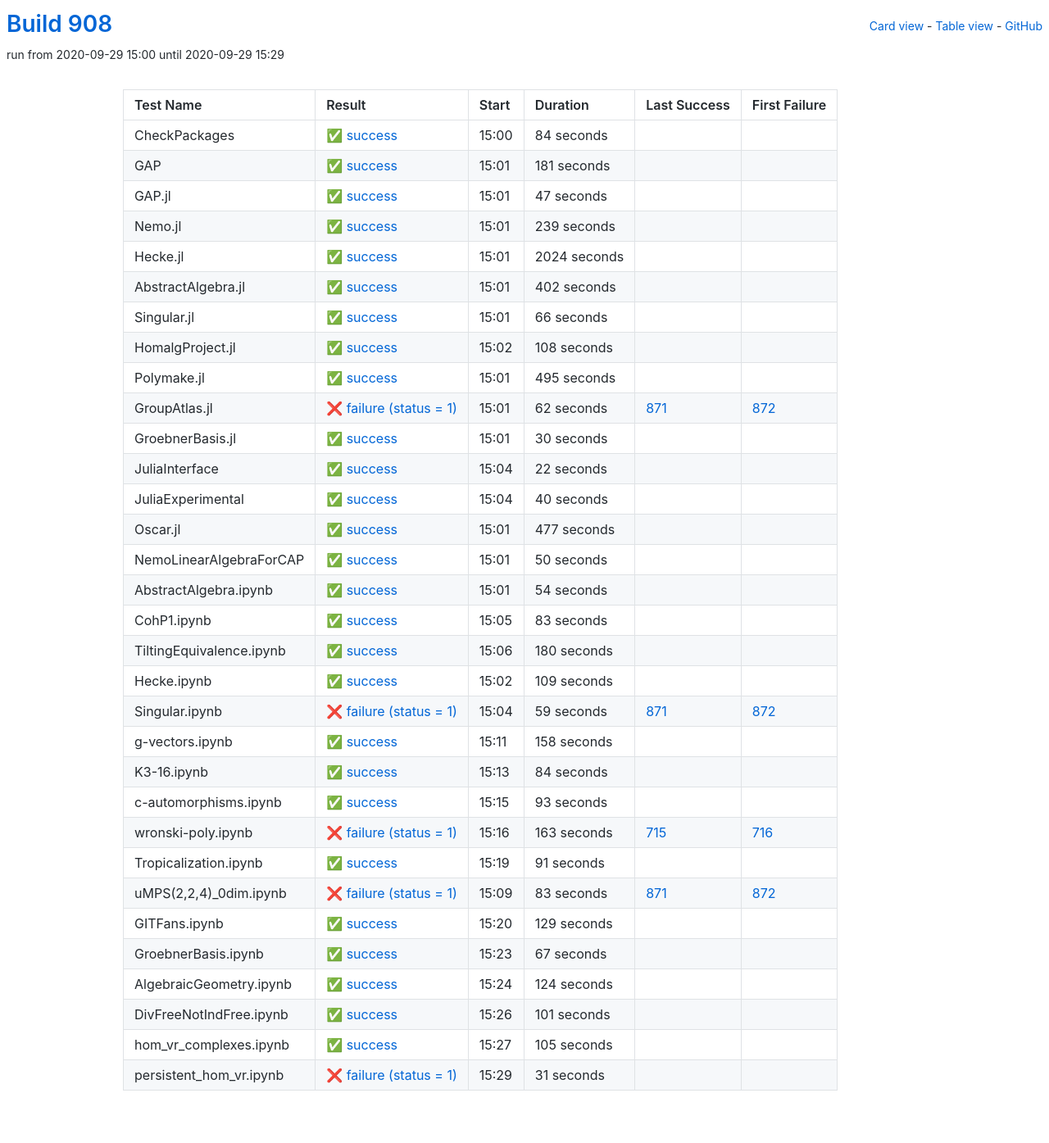
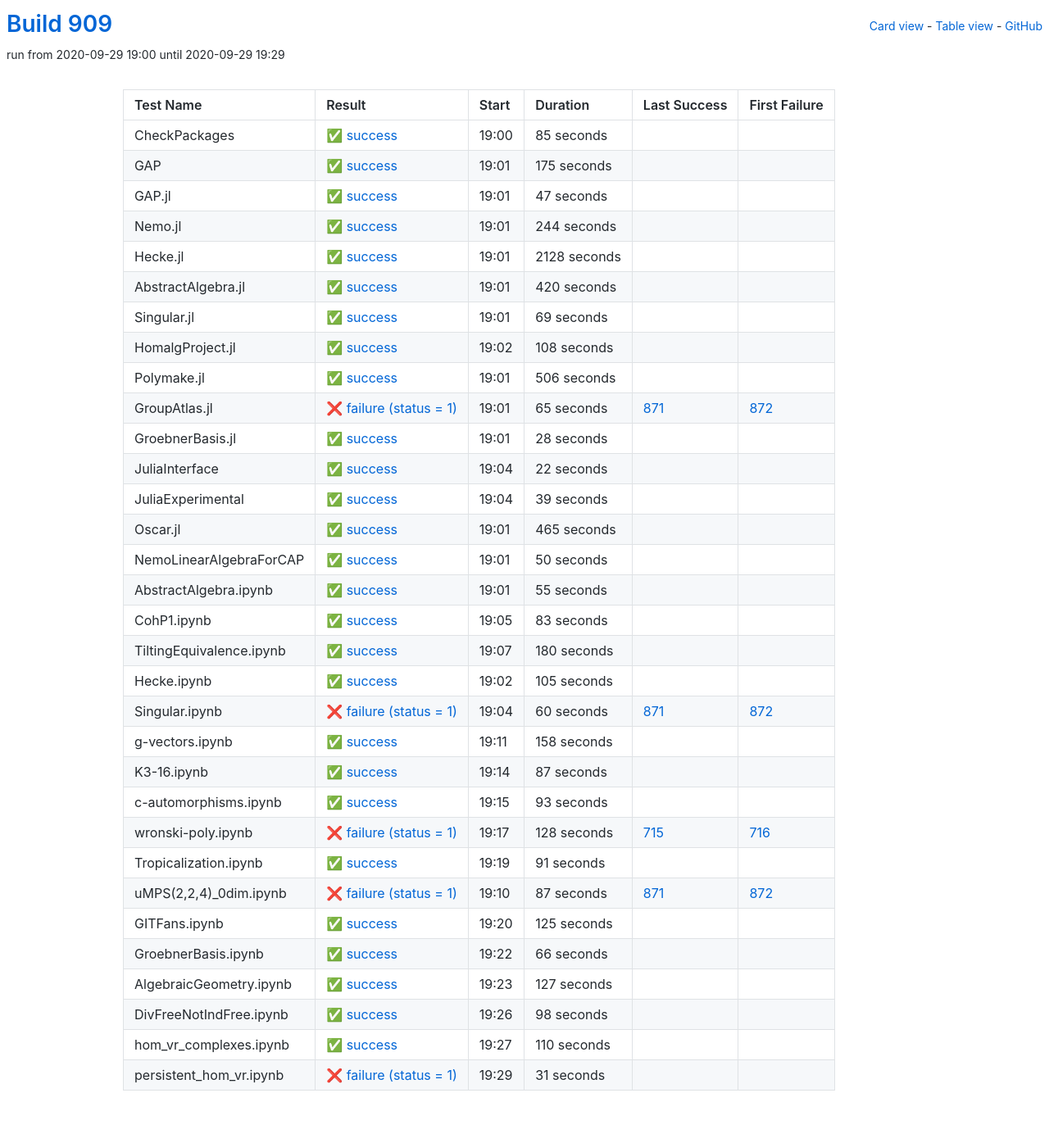
Before and after one commit to oscar-system/oscar-ci-status-stable, a Jekyll site: the page built from table.html, in a window 1280 px wide. Shown: the whole page at 82% size. Built offline with Jekyll 4.4.1, drawn with Linux system fonts in a browser that asks for light colours.

Commit message:
Build #909

```diff
--- a/_data/ci.yml
+++ b/_data/ci.yml
@@ -1,6 +1,6 @@
 ---
-build: 908
-build_url: https://oscarci.mathematik.uni-kl.de/job/oscar-stable/908/
+build: 909
+build_url: https://oscarci.mathematik.uni-kl.de/job/oscar-stable/909/
 job: oscar-stable
 organization: oscar-system
 repo: oscar-ci-status-stable
@@ -8,32 +8,32 @@ repourl: https://github.com/oscar-system/oscar-ci-status-stable
 tests:
 - name: CheckPackages
   id: checkpackages
-  log: https://oscarci.mathematik.uni-kl.de/job/oscar-stable/908/artifact/logs/build-908/CheckPackages.log
-  start: 2020-09-29 15:00
+  log: https://oscarci.mathematik.uni-kl.de/job/oscar-stable/909/artifact/logs/build-909/CheckPackages.log
+  start: 2020-09-29 19:00
   success: true
   exitcode: 0
   status: success
-  duration: 84
+  duration: 85
   last_success: false
   last_success_url:
   first_failure: false
   first_failure_url:
 - name: GAP
   id: gap
-  log: https://oscarci.mathematik.uni-kl.de/job/oscar-stable/908/artifact/logs/build-908/GAP.log
-  start: 2020-09-29 15:01
+  log: https://oscarci.mathematik.uni-kl.de/job/oscar-stable/909/artifact/logs/build-909/GAP.log
+  start: 2020-09-29 19:01
   success: true
   exitcode: 0
   status: success
-  duration: 181
+  duration: 175
   last_success: false
   last_success_url:
   first_failure: false
   first_failure_url:
 - name: GAP.jl
   id: gap-jl
-  log: https://oscarci.mathematik.uni-kl.de/job/oscar-stable/908/artifact/logs/build-908/GAP.jl.log
-  start: 2020-09-29 15:01
+  log: https://oscarci.mathematik.uni-kl.de/job/oscar-stable/909/artifact/logs/build-909/GAP.jl.log
+  start: 2020-09-29 19:01
   success: true
   exitcode: 0
   status: success
@@ -44,56 +44,56 @@ tests:
   first_failure_url:
 - name: Nemo.jl
   id: nemo-jl
-  log: https://oscarci.mathematik.uni-kl.de/job/oscar-stable/908/artifact/logs/build-908/Nemo.jl.log
-  start: 2020-09-29 15:01
+  log: https://oscarci.mathematik.uni-kl.de/job/oscar-stable/909/artifact/logs/build-909/Nemo.jl.log
+  start: 2020-09-29 19:01
   success: true
   exitcode: 0
   status: success
-  duration: 239
+  duration: 244
   last_success: false
   last_success_url:
   first_failure: false
   first_failure_url:
 - name: Hecke.jl
   id: hecke-jl
-  log: https://oscarci.mathematik.uni-kl.de/job/oscar-stable/908/artifact/logs/build-908/Hecke.jl.log
-  start: 2020-09-29 15:01
+  log: https://oscarci.mathematik.uni-kl.de/job/oscar-stable/909/artifact/logs/build-909/Hecke.jl.log
+  start: 2020-09-29 19:01
   success: true
   exitcode: 0
   status: success
-  duration: 2024
+  duration: 2128
   last_success: false
   last_success_url:
   first_failure: false
   first_failure_url:
 - name: AbstractAlgebra.jl
   id: abstractalgebra-jl
-  log: https://oscarci.mathematik.uni-kl.de/job/oscar-stable/908/artifact/logs/build-908/AbstractAlgebra.jl.log
-  start: 2020-09-29 15:01
+  log: https://oscarci.mathematik.uni-kl.de/job/oscar-stable/909/artifact/logs/build-909/AbstractAlgebra.jl.log
+  start: 2020-09-29 19:01
   success: true
   exitcode: 0
   status: success
-  duration: 402
+  duration: 420
   last_success: false
   last_success_url:
   first_failure: false
   first_failure_url:
 - name: Singular.jl
   id: singular-jl
-  log: https://oscarci.mathematik.uni-kl.de/job/oscar-stable/908/artifact/logs/build-908/Singular.jl.log
-  start: 2020-09-29 15:01
+  log: https://oscarci.mathematik.uni-kl.de/job/oscar-stable/909/artifact/logs/build-909/Singular.jl.log
+  start: 2020-09-29 19:01
   success: true
   exitcode: 0
   status: success
-  duration: 66
+  duration: 69
   last_success: false
   last_success_url:
   first_failure: false
   first_failure_url:
 - name: HomalgProject.jl
   id: homalgproject-jl
-  log: https://oscarci.mathematik.uni-kl.de/job/oscar-stable/908/artifact/logs/build-908/HomalgProject.jl.log
-  start: 2020-09-29 15:02
+  log: https://oscarci.mathematik.uni-kl.de/job/oscar-stable/909/artifact/logs/build-909/HomalgProject.jl.log
+  start: 2020-09-29 19:02
   success: true
   exitcode: 0
   status: success
@@ -104,44 +104,44 @@ tests:
   first_failure_url:
 - name: Polymake.jl
   id: polymake-jl
-  log: https://oscarci.mathematik.uni-kl.de/job/oscar-stable/908/artifact/logs/build-908/Polymake.jl.log
-  start: 2020-09-29 15:01
+  log: https://oscarci.mathematik.uni-kl.de/job/oscar-stable/909/artifact/logs/build-909/Polymake.jl.log
+  start: 2020-09-29 19:01
   success: true
   exitcode: 0
   status: success
-  duration: 495
+  duration: 506
   last_success: false
   last_success_url:
   first_failure: false
   first_failure_url:
 - name: GroupAtlas.jl
   id: groupatlas-jl
-  log: https://oscarci.mathematik.uni-kl.de/job/oscar-stable/908/artifact/logs/build-908/GroupAtlas.jl.log
-  start: 2020-09-29 15:01
+  log: https://oscarci.mathematik.uni-kl.de/job/oscar-stable/909/artifact/logs/build-909/GroupAtlas.jl.log
+  start: 2020-09-29 19:01
   success: false
   exitcode: 1
   status: failure
-  duration: 62
+  duration: 65
   last_success: 871
   last_success_url: https://oscarci.mathematik.uni-kl.de/job/oscar-stable/871/
   first_failure: 872
   first_failure_url: https://oscarci.mathematik.uni-kl.de/job/oscar-stable/872/
 - name: GroebnerBasis.jl
   id: groebnerbasis-jl
-  log: https://oscarci.mathematik.uni-kl.de/job/oscar-stable/908/artifact/logs/build-908/GroebnerBasis.jl.log
-  start: 2020-09-29 15:01
+  log: https://oscarci.mathematik.uni-kl.de/job/oscar-stable/909/artifact/logs/build-909/GroebnerBasis.jl.log
+  start: 2020-09-29 19:01
   success: true
   exitcode: 0
   status: success
-  duration: 30
+  duration: 28
   last_success: false
   last_success_url:
   first_failure: false
   first_failure_url:
 - name: JuliaInterface
   id: juliainterface
-  log: https://oscarci.mathematik.uni-kl.de/job/oscar-stable/908/artifact/logs/build-908/JuliaInterface.log
-  start: 2020-09-29 15:04
+  log: https://oscarci.mathematik.uni-kl.de/job/oscar-stable/909/artifact/logs/build-909/JuliaInterface.log
+  start: 2020-09-29 19:04
   success: true
   exitcode: 0
   status: success
@@ -152,32 +152,32 @@ tests:
   first_failure_url:
 - name: JuliaExperimental
   id: juliaexperimental
-  log: https://oscarci.mathematik.uni-kl.de/job/oscar-stable/908/artifact/logs/build-908/JuliaExperimental.log
-  start: 2020-09-29 15:04
+  log: https://oscarci.mathematik.uni-kl.de/job/oscar-stable/909/artifact/logs/build-909/JuliaExperimental.log
+  start: 2020-09-29 19:04
   success: true
   exitcode: 0
   status: success
-  duration: 40
+  duration: 39
   last_success: false
   last_success_url:
   first_failure: false
   first_failure_url:
 - name: Oscar.jl
   id: oscar-jl
-  log: https://oscarci.mathematik.uni-kl.de/job/oscar-stable/908/artifact/logs/build-908/Oscar.jl.log
-  start: 2020-09-29 15:01
+  log: https://oscarci.mathematik.uni-kl.de/job/oscar-stable/909/artifact/logs/build-909/Oscar.jl.log
+  start: 2020-09-29 19:01
   success: true
   exitcode: 0
   status: success
-  duration: 477
+  duration: 465
   last_success: false
   last_success_url:
   first_failure: false
   first_failure_url:
 - name: NemoLinearAlgebraForCAP
   id: nemolinearalgebraforcap
-  log: https://oscarci.mathematik.uni-kl.de/job/oscar-stable/908/artifact/logs/build-908/NemoLinearAlgebraForCAP.log
-  start: 2020-09-29 15:01
+  log: https://oscarci.mathematik.uni-kl.de/job/oscar-stable/909/artifact/logs/build-909/NemoLinearAlgebraForCAP.log
+  start: 2020-09-29 19:01
   success: true
   exitcode: 0
   status: success
@@ -188,20 +188,20 @@ tests:
   first_failure_url:
 - name: AbstractAlgebra.ipynb
   id: abstractalgebra-ipynb
-  log: https://oscarci.mathematik.uni-kl.de/job/oscar-stable/908/artifact/logs/build-908/AbstractAlgebra.ipynb.log
-  start: 2020-09-29 15:01
+  log: https://oscarci.mathematik.uni-kl.de/job/oscar-stable/909/artifact/logs/build-909/AbstractAlgebra.ipynb.log
+  start: 2020-09-29 19:01
   success: true
   exitcode: 0
   status: success
-  duration: 54
+  duration: 55
   last_success: false
   last_success_url:
   first_failure: false
   first_failure_url:
 - name: CohP1.ipynb
   id: cohp1-ipynb
-  log: https://oscarci.mathematik.uni-kl.de/job/oscar-stable/908/artifact/logs/build-908/CohP1.ipynb.log
-  start: 2020-09-29 15:05
+  log: https://oscarci.mathematik.uni-kl.de/job/oscar-stable/909/artifact/logs/build-909/CohP1.ipynb.log
+  start: 2020-09-29 19:05
   success: true
   exitcode: 0
   status: success
@@ -212,8 +212,8 @@ tests:
   first_failure_url:
 - name: TiltingEquivalence.ipynb
   id: tiltingequivalence-ipynb
-  log: https://oscarci.mathematik.uni-kl.de/job/oscar-stable/908/artifact/logs/build-908/TiltingEquivalence.ipynb.log
-  start: 2020-09-29 15:06
+  log: https://oscarci.mathematik.uni-kl.de/job/oscar-stable/909/artifact/logs/build-909/TiltingEquivalence.ipynb.log
+  start: 2020-09-29 19:07
   success: true
   exitcode: 0
   status: success
@@ -224,32 +224,32 @@ tests:
   first_failure_url:
 - name: Hecke.ipynb
   id: hecke-ipynb
-  log: https://oscarci.mathematik.uni-kl.de/job/oscar-stable/908/artifact/logs/build-908/Hecke.ipynb.log
-  start: 2020-09-29 15:02
+  log: https://oscarci.mathematik.uni-kl.de/job/oscar-stable/909/artifact/logs/build-909/Hecke.ipynb.log
+  start: 2020-09-29 19:02
   success: true
   exitcode: 0
   status: success
-  duration: 109
+  duration: 105
   last_success: false
   last_success_url:
   first_failure: false
   first_failure_url:
 - name: Singular.ipynb
   id: singular-ipynb
-  log: https://oscarci.mathematik.uni-kl.de/job/oscar-stable/908/artifact/logs/build-908/Singular.ipynb.log
-  start: 2020-09-29 15:04
+  log: https://oscarci.mathematik.uni-kl.de/job/oscar-stable/909/artifact/logs/build-909/Singular.ipynb.log
+  start: 2020-09-29 19:04
   success: false
   exitcode: 1
   status: failure
-  duration: 59
+  duration: 60
   last_success: 871
   last_success_url: https://oscarci.mathematik.uni-kl.de/job/oscar-stable/871/
   first_failure: 872
   first_failure_url: https://oscarci.mathematik.uni-kl.de/job/oscar-stable/872/
 - name: g-vectors.ipynb
   id: g-vectors-ipynb
-  log: https://oscarci.mathematik.uni-kl.de/job/oscar-stable/908/artifact/logs/build-908/g-vectors.ipynb.log
-  start: 2020-09-29 15:11
+  log: https://oscarci.mathematik.uni-kl.de/job/oscar-stable/909/artifact/logs/build-909/g-vectors.ipynb.log
+  start: 2020-09-29 19:11
   success: true
   exitcode: 0
   status: success
@@ -260,20 +260,20 @@ tests:
   first_failure_url:
 - name: K3-16.ipynb
   id: k3-16-ipynb
-  log: https://oscarci.mathematik.uni-kl.de/job/oscar-stable/908/artifact/logs/build-908/K3-16.ipynb.log
-  start: 2020-09-29 15:13
+  log: https://oscarci.mathematik.uni-kl.de/job/oscar-stable/909/artifact/logs/build-909/K3-16.ipynb.log
+  start: 2020-09-29 19:14
   success: true
   exitcode: 0
   status: success
-  duration: 84
+  duration: 87
   last_success: false
   last_success_url:
   first_failure: false
   first_failure_url:
 - name: c-automorphisms.ipynb
   id: c-automorphisms-ipynb
-  log: https://oscarci.mathematik.uni-kl.de/job/oscar-stable/908/artifact/logs/build-908/c-automorphisms.ipynb.log
-  start: 2020-09-29 15:15
+  log: https://oscarci.mathematik.uni-kl.de/job/oscar-stable/909/artifact/logs/build-909/c-automorphisms.ipynb.log
+  start: 2020-09-29 19:15
   success: true
   exitcode: 0
   status: success
@@ -284,20 +284,20 @@ tests:
   first_failure_url:
 - name: wronski-poly.ipynb
   id: wronski-poly-ipynb
-  log: https://oscarci.mathematik.uni-kl.de/job/oscar-stable/908/artifact/logs/build-908/wronski-poly.ipynb.log
-  start: 2020-09-29 15:16
+  log: https://oscarci.mathematik.uni-kl.de/job/oscar-stable/909/artifact/logs/build-909/wronski-poly.ipynb.log
+  start: 2020-09-29 19:17
   success: false
   exitcode: 1
   status: failure
-  duration: 163
+  duration: 128
   last_success: 715
   last_success_url: https://oscarci.mathematik.uni-kl.de/job/oscar-stable/715/
   first_failure: 716
   first_failure_url: https://oscarci.mathematik.uni-kl.de/job/oscar-stable/716/
 - name: Tropicalization.ipynb
   id: tropicalization-ipynb
-  log: https://oscarci.mathematik.uni-kl.de/job/oscar-stable/908/artifact/logs/build-908/Tropicalization.ipynb.log
-  start: 2020-09-29 15:19
+  log: https://oscarci.mathematik.uni-kl.de/job/oscar-stable/909/artifact/logs/build-909/Tropicalization.ipynb.log
+  start: 2020-09-29 19:19
   success: true
   exitcode: 0
   status: success
@@ -308,80 +308,80 @@ tests:
   first_failure_url:
 - name: uMPS(2,2,4)_0dim.ipynb
   id: umps-2-2-4-0dim-ipynb
-  log: https://oscarci.mathematik.uni-kl.de/job/oscar-stable/908/artifact/logs/build-908/uMPS-2-2-4-_0dim.ipynb.log
-  start: 2020-09-29 15:09
+  log: https://oscarci.mathematik.uni-kl.de/job/oscar-stable/909/artifact/logs/build-909/uMPS-2-2-4-_0dim.ipynb.log
+  start: 2020-09-29 19:10
   success: false
   exitcode: 1
   status: failure
-  duration: 83
+  duration: 87
   last_success: 871
   last_success_url: https://oscarci.mathematik.uni-kl.de/job/oscar-stable/871/
   first_failure: 872
   first_failure_url: https://oscarci.mathematik.uni-kl.de/job/oscar-stable/872/
 - name: GITFans.ipynb
   id: gitfans-ipynb
-  log: https://oscarci.mathematik.uni-kl.de/job/oscar-stable/908/artifact/logs/build-908/GITFans.ipynb.log
-  start: 2020-09-29 15:20
+  log: https://oscarci.mathematik.uni-kl.de/job/oscar-stable/909/artifact/logs/build-909/GITFans.ipynb.log
+  start: 2020-09-29 19:20
   success: true
   exitcode: 0
   status: success
-  duration: 129
+  duration: 125
   last_success: false
   last_success_url:
   first_failure: false
   first_failure_url:
 - name: GroebnerBasis.ipynb
   id: groebnerbasis-ipynb
-  log: https://oscarci.mathematik.uni-kl.de/job/oscar-stable/908/artifact/logs/build-908/GroebnerBasis.ipynb.log
-  start: 2020-09-29 15:23
+  log: https://oscarci.mathematik.uni-kl.de/job/oscar-stable/909/artifact/logs/build-909/GroebnerBasis.ipynb.log
+  start: 2020-09-29 19:22
   success: true
   exitcode: 0
   status: success
-  duration: 67
+  duration: 66
   last_success: false
   last_success_url:
   first_failure: false
   first_failure_url:
 - name: AlgebraicGeometry.ipynb
   id: algebraicgeometry-ipynb
-  log: https://oscarci.mathematik.uni-kl.de/job/oscar-stable/908/artifact/logs/build-908/AlgebraicGeometry.ipynb.log
-  start: 2020-09-29 15:24
+  log: https://oscarci.mathematik.uni-kl.de/job/oscar-stable/909/artifact/logs/build-909/AlgebraicGeometry.ipynb.log
+  start: 2020-09-29 19:23
   success: true
   exitcode: 0
   status: success
-  duration: 124
+  duration: 127
   last_success: false
   last_success_url:
   first_failure: false
   first_failure_url:
 - name: DivFreeNotIndFree.ipynb
   id: divfreenotindfree-ipynb
-  log: https://oscarci.mathematik.uni-kl.de/job/oscar-stable/908/artifact/logs/build-908/DivFreeNotIndFree.ipynb.log
-  start: 2020-09-29 15:26
+  log: https://oscarci.mathematik.uni-kl.de/job/oscar-stable/909/artifact/logs/build-909/DivFreeNotIndFree.ipynb.log
+  start: 2020-09-29 19:26
   success: true
   exitcode: 0
   status: success
-  duration: 101
+  duration: 98
   last_success: false
   last_success_url:
   first_failure: false
   first_failure_url:
 - name: hom_vr_complexes.ipynb
   id: hom-vr-complexes-ipynb
-  log: https://oscarci.mathematik.uni-kl.de/job/oscar-stable/908/artifact/logs/build-908/hom_vr_complexes.ipynb.log
-  start: 2020-09-29 15:27
+  log: https://oscarci.mathematik.uni-kl.de/job/oscar-stable/909/artifact/logs/build-909/hom_vr_complexes.ipynb.log
+  start: 2020-09-29 19:27
   success: true
   exitcode: 0
   status: success
-  duration: 105
+  duration: 110
   last_success: false
   last_success_url:
   first_failure: false
   first_failure_url:
 - name: persistent_hom_vr.ipynb
   id: persistent-hom-vr-ipynb
-  log: https://oscarci.mathematik.uni-kl.de/job/oscar-stable/908/artifact/logs/build-908/persistent_hom_vr.ipynb.log
-  start: 2020-09-29 15:29
+  log: https://oscarci.mathematik.uni-kl.de/job/oscar-stable/909/artifact/logs/build-909/persistent_hom_vr.ipynb.log
+  start: 2020-09-29 19:29
   success: false
   exitcode: 1
   status: failure
```
Also changed, not shown: README.md.
